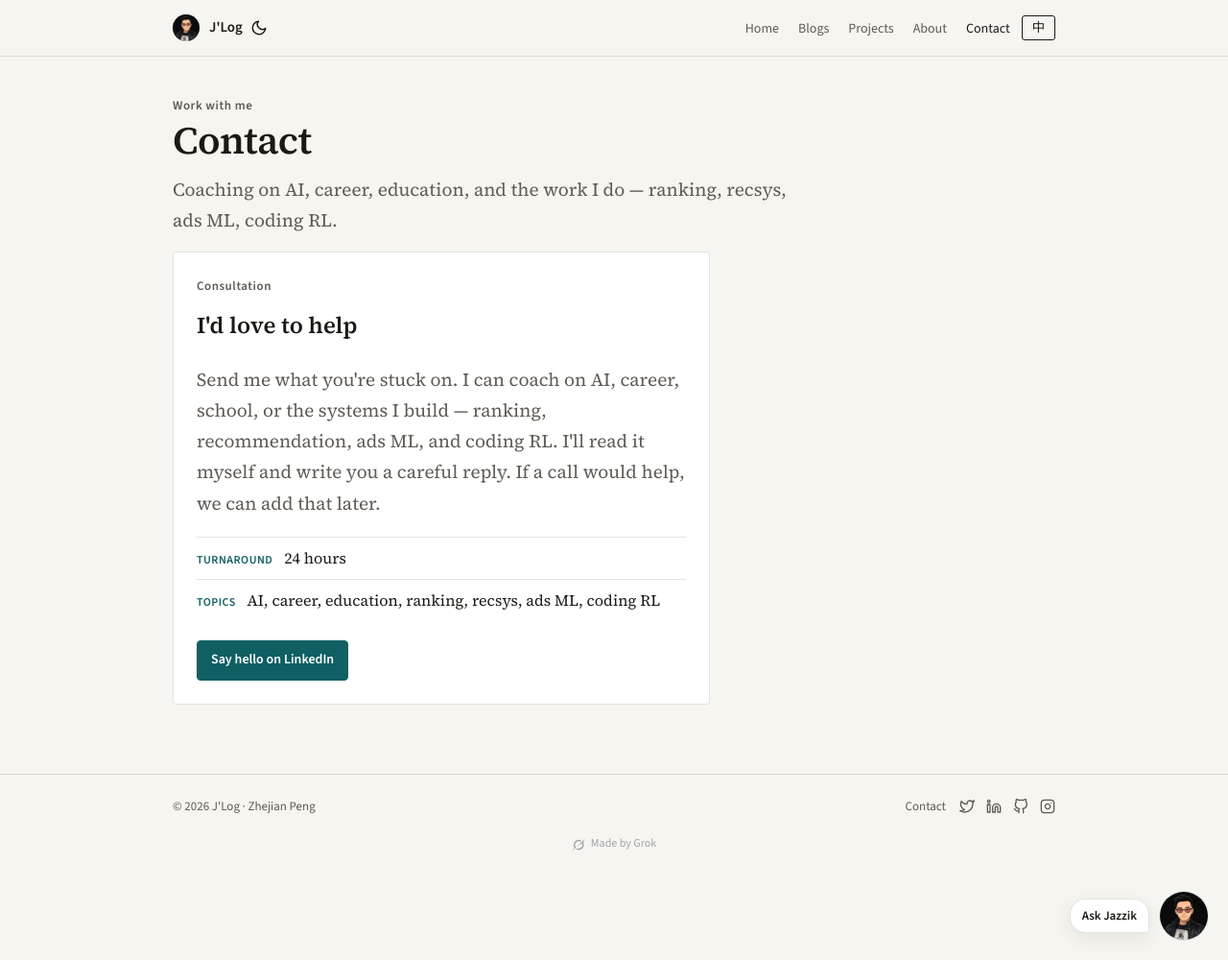
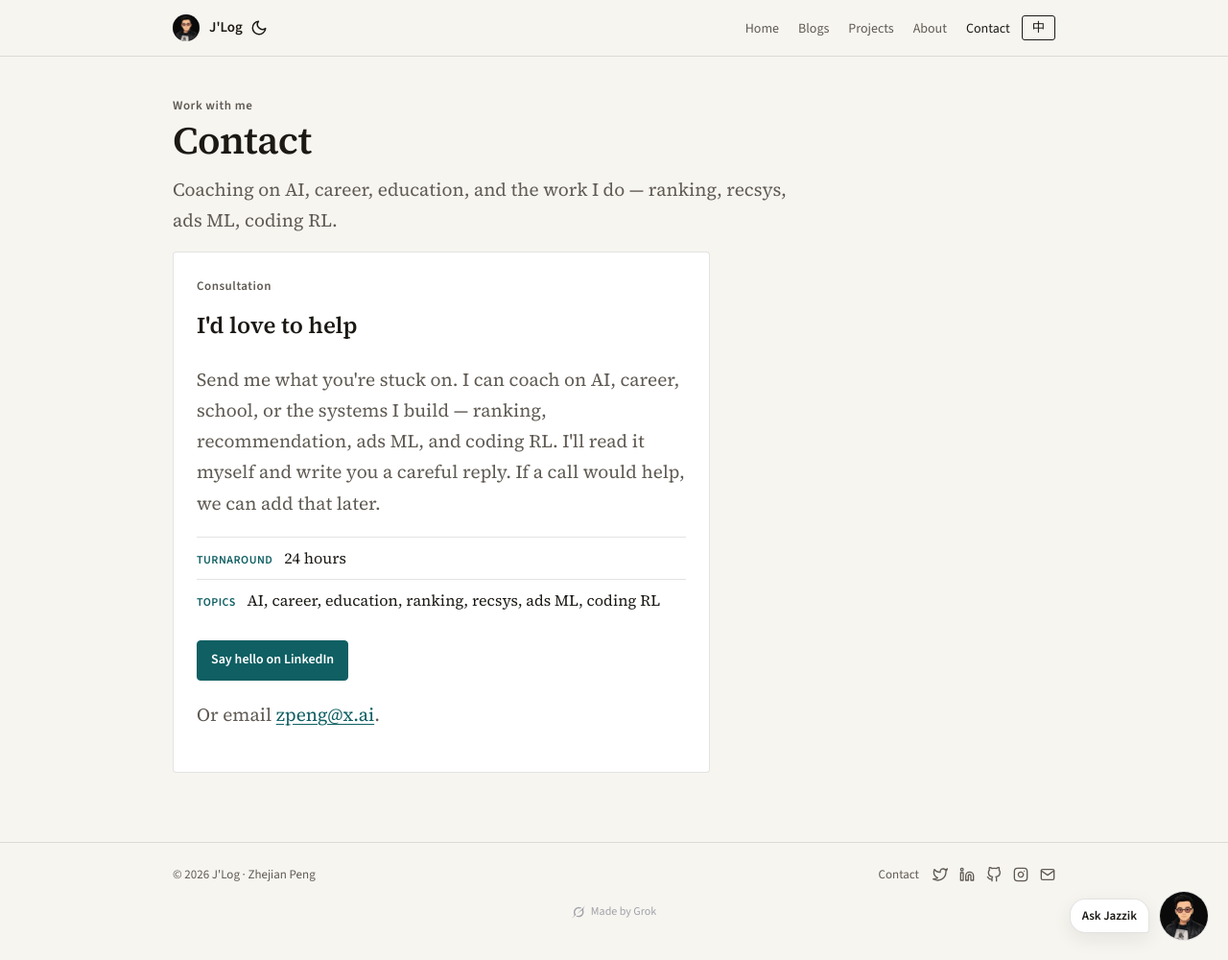
Before and after one commit to jazzikp/jazzikp.github.io, a Jekyll site: the page built from contact.html, in a window 1280 px wide and 1000 px high. Shown: the whole window at 96% size. Built offline with Jekyll 4.4.1, drawn with Linux system fonts in a browser that asks for light colours.

Commit message:
Add public work email zpeng@x.ai to the profile
So visitors can mail from About (EN/ZH) and the homepage social row.

```diff
--- a/_config.yml
+++ b/_config.yml
@@ -21,6 +21,7 @@
 linkedin_username: zhejian-peng
 twitter_username: zjpeng94
 instagram_username: jazzik_peng
+email: zpeng@x.ai
 
 
 # ---------------------------------------------------------------------------
--- a/_includes/seo.html
+++ b/_includes/seo.html
@@ -105,7 +105,8 @@
   "image": {{ seo_image | jsonify }},
   "jobTitle": "Member of Technical Staff",
   "worksFor": { "@type": "Organization", "name": "SpaceXAI / xAI" },
-  "description": {{ site.description | jsonify }},
+  "description": {{ site.description | jsonify }},{% if site.email %}
+  "email": {{ site.email | jsonify }},{% endif %}
   "sameAs": [
     {{ "https://github.com/" | append: site.github_username | jsonify }},
     {{ "https://www.linkedin.com/in/" | append: site.linkedin_username | append: "/" | jsonify }},
--- a/_includes/socials.html
+++ b/_includes/socials.html
@@ -23,4 +23,12 @@
             <line x1="17.5" y1="6.5" x2="17.51" y2="6.5"></line>
         </svg>
     </a>
+    {% if site.email %}
+    <a href="mailto:{{ site.email }}" title="Email">
+        <svg xmlns="http://www.w3.org/2000/svg" width="22" height="22" viewBox="0 0 24 24" fill="none" stroke="currentColor" stroke-width="2" stroke-linecap="round" stroke-linejoin="round" aria-hidden="true">
+            <path d="M4 4h16c1.1 0 2 .9 2 2v12c0 1.1-.9 2-2 2H4c-1.1 0-2-.9-2-2V6c0-1.1.9-2 2-2z"></path>
+            <polyline points="22,6 12,13 2,6"></polyline>
+        </svg>
+    </a>
+    {% endif %}
 </div>
--- a/about.html
+++ b/about.html
@@ -18,11 +18,13 @@
         <div data-lang-panel="en">
             <p>I'm <strong>Zhejian Peng</strong>. At <a href="https://x.ai/">xAI</a> I work on the <strong>Phoenix</strong> ranking model and <strong>Grok Coding RL</strong> — training Grok to write and reason about real code.</p>
             <p>The through-line is the same: take a messy real-world decision — what to stock, what to show, what to train — and make the model useful at scale.</p>
+            {% if site.email %}<p>Email: <a href="mailto:{{ site.email }}">{{ site.email }}</a></p>{% endif %}
         </div>
 
         <div data-lang-panel="zh" hidden>
             <p>我是<strong>Zhejian Peng</strong>。在 <a href="https://x.ai/">xAI</a> 做 <strong>Phoenix</strong> 排序模型和 <strong>Grok Coding RL</strong>，训练 Grok 写代码、理解真实软件。</p>
             <p>一条线贯穿下来：把现实里难决策的问题 —— 补什么货、推什么内容、怎么训练 —— 做成能上线的模型。</p>
+            {% if site.email %}<p>邮箱：<a href="mailto:{{ site.email }}">{{ site.email }}</a></p>{% endif %}
         </div>
     </div>
 </div>
--- a/contact.html
+++ b/contact.html
@@ -25,5 +25,8 @@
         {% else %}
         <a class="btn primary" href="https://www.linkedin.com/in/{{ site.linkedin_username }}/" target="_blank" rel="noopener">Say hello on LinkedIn</a>
         {% endif %}
+        {% if site.email %}
+        <p>Or email <a href="mailto:{{ site.email }}">{{ site.email }}</a>.</p>
+        {% endif %}
     </section>
 </div>
```
